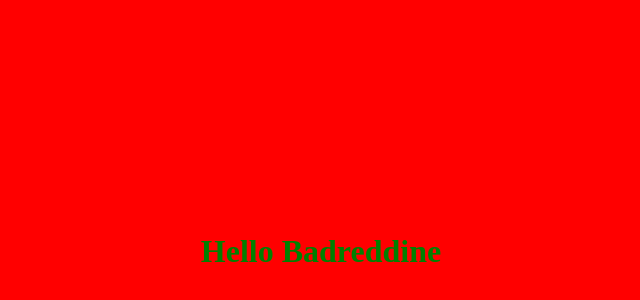
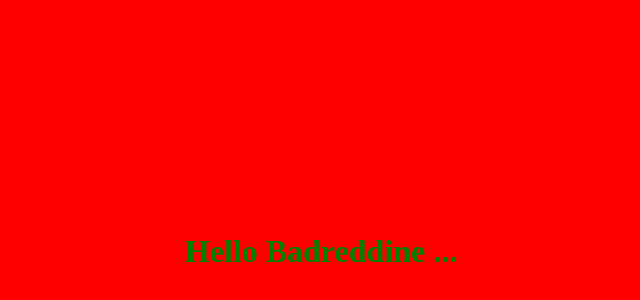
Before and after one commit to badreddine-debug/git, a plain HTML site: page index.html in a window 1280 px wide. Shown: the part 108-408 px from the top of the page, without its empty margins (327-967 px from the left). Drawn offline with Linux system fonts and the light colour scheme.

Commit message:
Update index.html

```diff
--- a/index.html
+++ b/index.html
@@ -17,6 +17,6 @@
 	</style>
   </head>
   <body>
-  <h1>Hello Badreddine</h1>
+  <h1>Hello Badreddine ...</h1>
   </body>
 </html>
```
